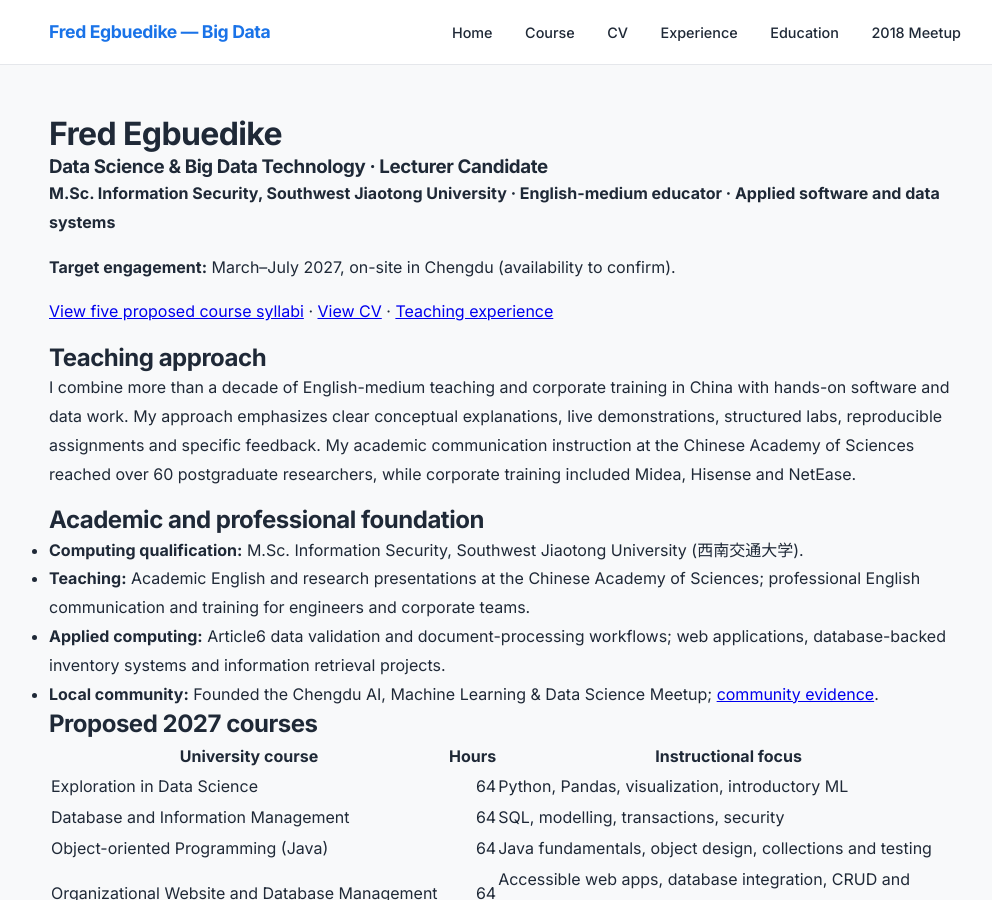
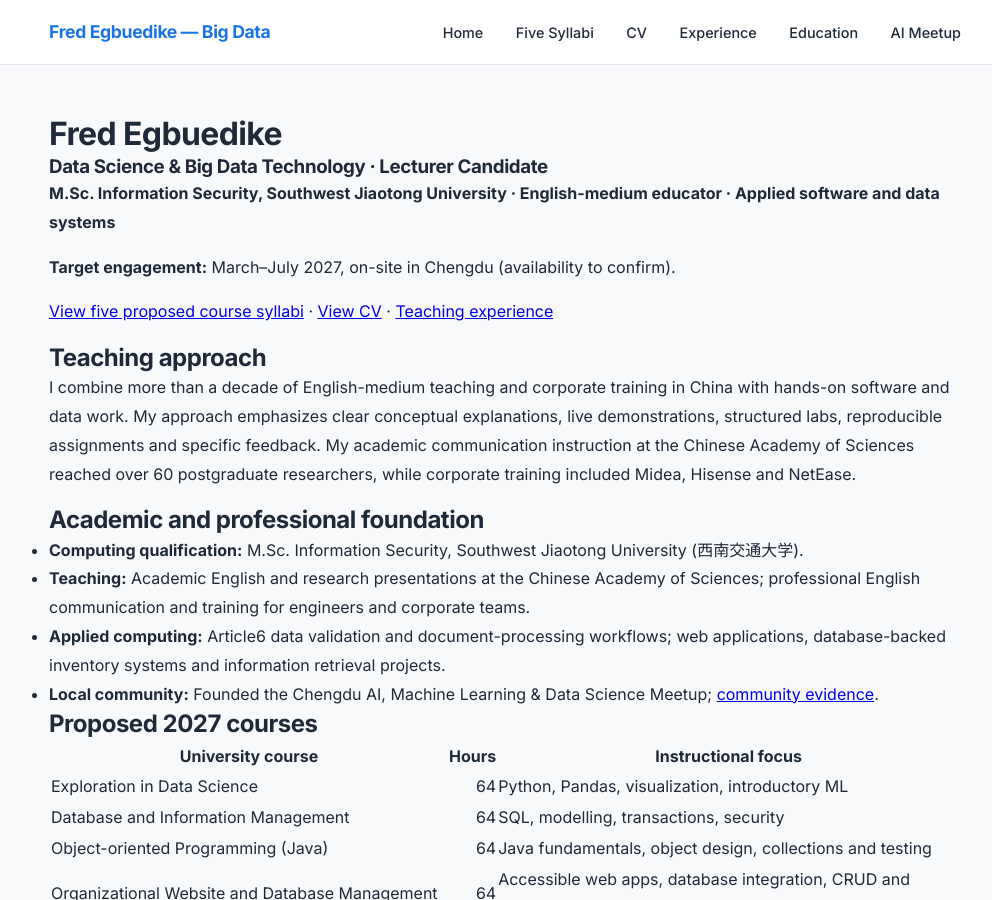
Before and after one commit to Fredilly/big-data, a Jekyll site: the page built from index.md, in a window 1280 px wide and 900 px high. Shown: the whole window, without its empty margins (135-1127 px from the left). Built offline with Jekyll 4.4.1, drawn with Linux system fonts in a browser that asks for light colours; nearby versions of some CDN libraries; part of the change alters nothing that is shown.

Commit message:
Remove obsolete live weather script and rename course navigation

```diff
--- a/_layouts/default.html
+++ b/_layouts/default.html
@@ -15,11 +15,11 @@
       <a class="site-title" href="{{ '/' | relative_url }}">{{ site.title }}</a>
       <div class="nav-links">
         <a href="{{ '/' | relative_url }}">Home</a>
-        <a href="{{ '/course' | relative_url }}">Course</a>
+        <a href="{{ '/course' | relative_url }}">Five Syllabi</a>
         <a href="{{ '/cv' | relative_url }}">CV</a>
         <a href="{{ '/experience' | relative_url }}">Experience</a>
         <a href="{{ '/education' | relative_url }}">Education</a>
-        <a href="{{ '/meetup' | relative_url }}">2018 Meetup</a>
+        <a href="{{ '/meetup' | relative_url }}">AI Meetup</a>
       </div>
     </div>
   </nav>
@@ -39,76 +39,6 @@
     </div>
   </footer>
 
-<script>
-// Weather code to emoji/description map
-const WMO = {
-  0:['☀️','Clear'],
-  1:['🌤️','Mainly clear'],
-  2:['⛅','Partly cloudy'],
-  3:['☁️','Overcast'],
-  45:['🌫️','Foggy'],
-  48:['🌫️','Depositing rime fog'],
-  51:['🌦️','Light drizzle'],
-  53:['🌦️','Moderate drizzle'],
-  55:['🌧️','Dense drizzle'],
-  61:['🌧️','Slight rain'],
-  63:['🌧️','Moderate rain'],
-  65:['🌧️','Heavy rain'],
-  71:['🌨️','Slight snow'],
-  73:['🌨️','Moderate snow'],
-  75:['❄️','Heavy snow'],
-  80:['🌦️','Slight rain showers'],
-  81:['🌧️','Moderate rain showers'],
-  82:['🌧️','Violent rain showers'],
-  95:['⛈️','Thunderstorm'],
-  96:['⛈️','Thunderstorm with slight hail'],
-  99:['⛈️','Thunderstorm with heavy hail']
-};
 
-function aqiCategory(val) {
-  if (val <= 50) return ['good','Good'];
-  if (val <= 100) return ['moderate','Moderate'];
-  if (val <= 150) return ['unhealthy','Unhealthy (Sensitive)'];
-  if (val <= 200) return ['unhealthy','Unhealthy'];
-  return ['unhealthy','Very Unhealthy'];
-}
-
-async function loadDashboard() {
-  try {
-    // Fetch weather
-    const wRes = await fetch('https://api.open-meteo.com/v1/forecast?latitude=30.5728&longitude=104.0668&current=temperature_2m,relative_humidity_2m,apparent_temperature,weather_code&timezone=Asia/Shanghai');
-    const wData = await wRes.json();
-    const temp = Math.round(wData.current.temperature_2m);
-    const feels = Math.round(wData.current.apparent_temperature);
-    const hum = wData.current.relative_humidity_2m;
-    const code = wData.current.weather_code;
-    const [emoji, desc] = WMO[code] || ['🌤️','Unknown'];
-
-    document.getElementById('dash-temp').textContent = temp + '°C';
-    document.getElementById('dash-conditions').innerHTML = `${emoji} ${desc} (feels ${feels}°C)`;
-    document.getElementById('dash-humidity').textContent = hum + '%';
-
-    // Fetch air quality
-    const aRes = await fetch('https://air-quality-api.open-meteo.com/v1/air-quality?latitude=30.5728&longitude=104.0668&current=us_aqi,pm2_5,pm10&timezone=Asia/Shanghai');
-    const aData = await aRes.json();
-    const aqi = aData.current.us_aqi;
-    const pm25 = aData.current.pm2_5;
-    const [catClass, catLabel] = aqiCategory(aqi);
-
-    document.getElementById('dash-aqi').innerHTML = `${aqi} <span class="small">${catLabel}</span>`;
-    const tag = document.getElementById('dash-aqi-tag');
-    tag.textContent = `AQI ${aqi} · PM2.5 ${pm25} μg/m³`;
-    tag.className = 'dash-tag aqi-badge ' + catClass;
-    tag.style.display = 'inline-block';
-
-    document.getElementById('dash-updated').textContent = '● LIVE';
-    document.getElementById('dash-updated').style.color = '#3fb950';
-  } catch {
-    document.getElementById('dash-updated').textContent = '● STALE';
-    document.getElementById('dash-updated').style.color = '#f85149';
-  }
-}
-loadDashboard();
-</script>
 </body>
 </html>
```
